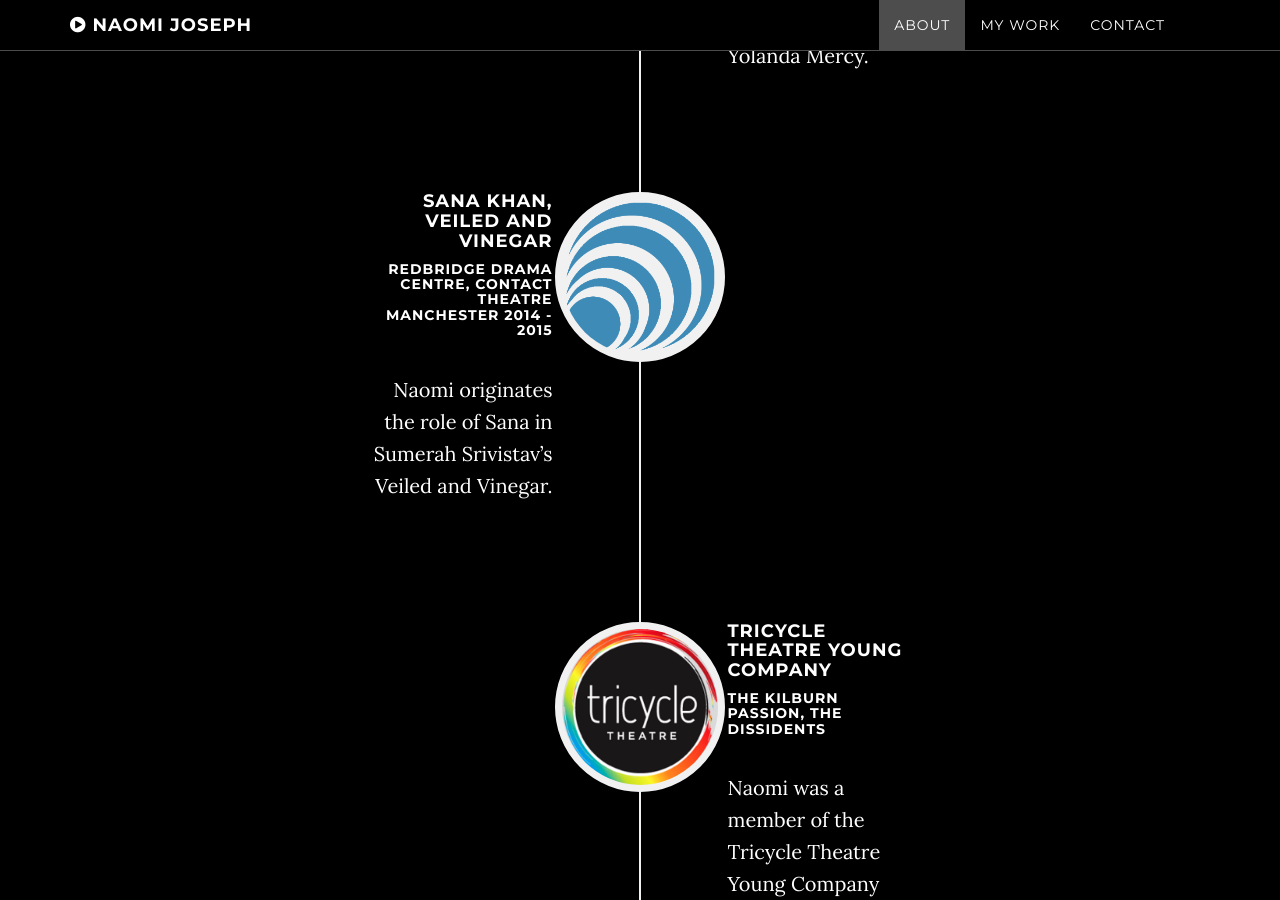
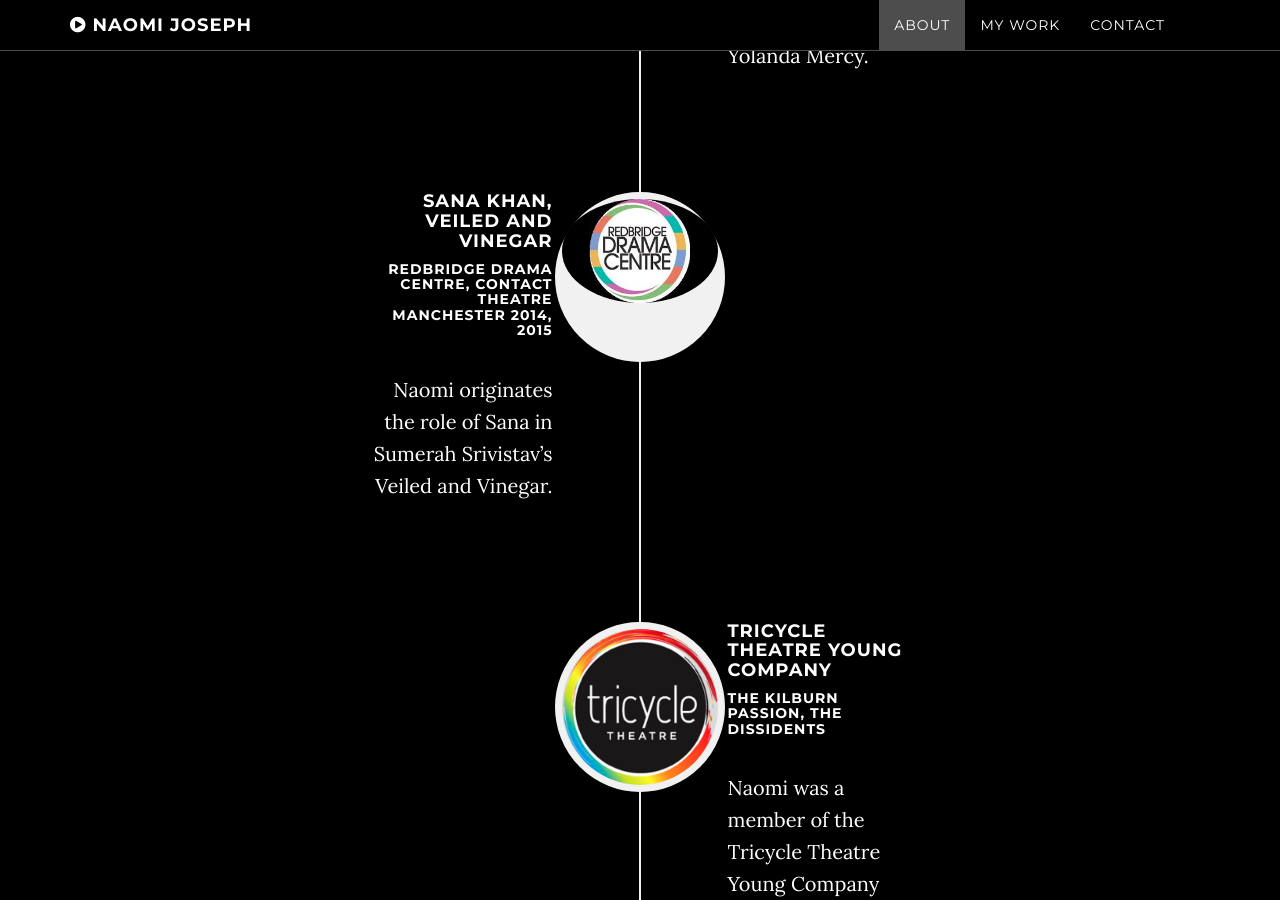
Before and after one commit to NaomiMJ/naomijoseph.me, a Jekyll site: the page built from _posts/2012-12-01-send_it.markdown, in a window 1280 px wide and 900 px high, scrolled down 5629 px. Built offline with Jekyll 4.4.1, drawn with Linux system fonts in a browser that asks for light colours.

Commit message:
Update 2012-12-01-send_it.markdown

```diff
--- a/_posts/2012-12-01-send_it.markdown
+++ b/_posts/2012-12-01-send_it.markdown
@@ -1,8 +1,8 @@
 ---
 title: Sana Khan, Veiled and Vinegar
-subtitle: Redbridge Drama Centre, Contact Theatre Manchester 2014 - 2015
+subtitle: Redbridge Drama Centre, Contact Theatre Manchester 2014, 2015
 blurb: Naomi originates the role of Sana in Sumerah Srivistav's Veiled and Vinegar.
-image: "img/timeline/apps/send_it.webp"
+image: "img/timeline/client/Redbridge Drama Centre.jpeg"
 layout: default
 modal-id: a-send_it
 ---
```
